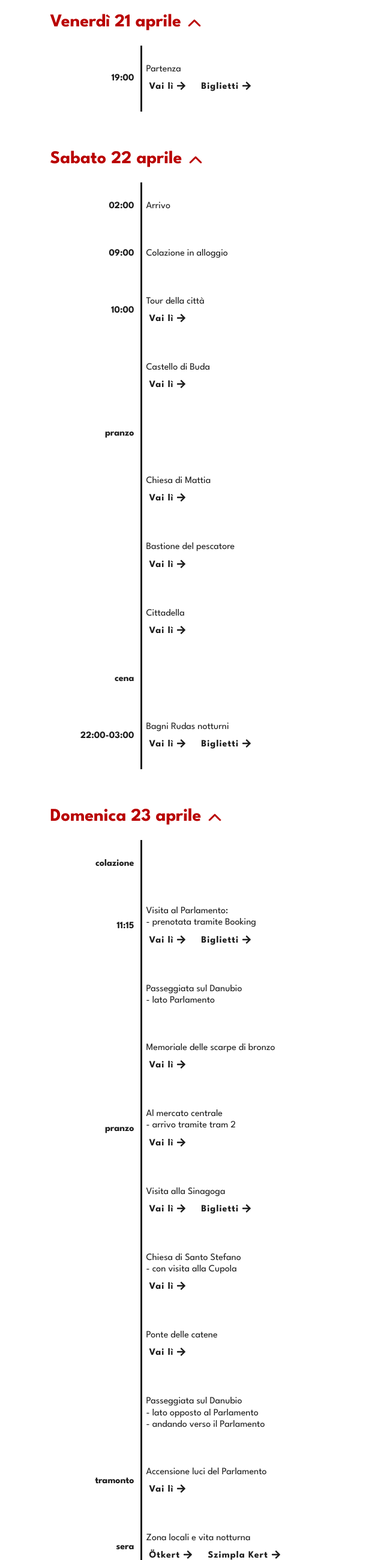
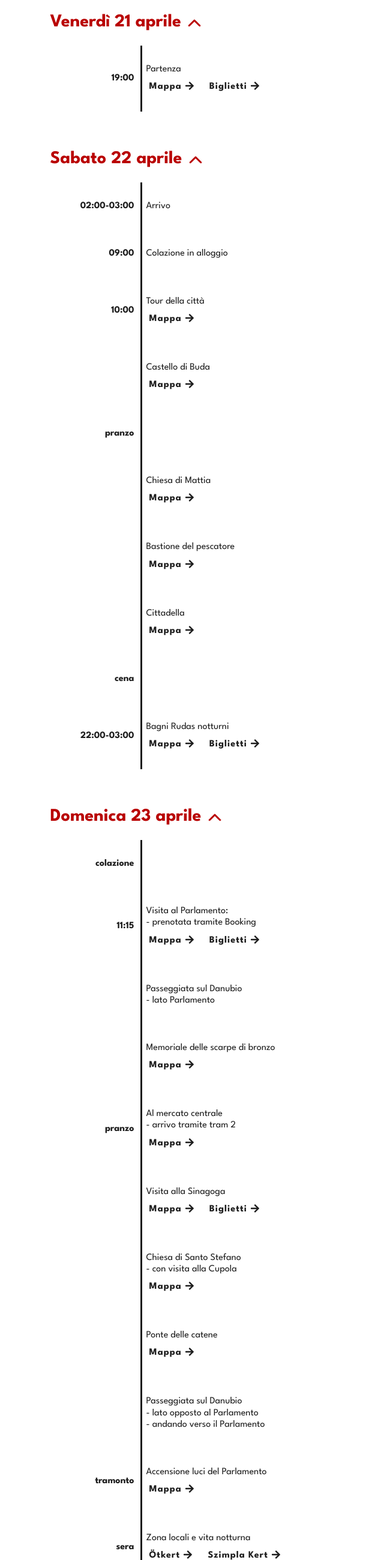
Before and after one commit to DanieleScocco/Budapest, a plain HTML site: page index.html in a window 1280 px wide. Shown: the part 200-2800 px from the top of the page at 60% size, without its empty margins (0-640 px from the left). Drawn offline with Linux system fonts and the light colour scheme; a web font is replaced by a local one.

Commit message:
Small changes

```diff
--- a/index.html
+++ b/index.html
@@ -108,7 +108,7 @@
 
 
 
-			<a href="https://goo.gl/maps/WXViAcaWd9eux7HE6" class="btn btn-link" target="_blank" >					<span class="tx">Vai lì</span>
+			<a href="https://goo.gl/maps/WXViAcaWd9eux7HE6" class="btn btn-link" target="_blank" >					<span class="tx">Mappa</span>
 
 		  <i class="sn_sprite _arrow_right ">
     <svg viewBox="0 0 80 80"><use xlink:href="./assets/images/icons.svg#arrow-right" /></svg>
@@ -151,7 +151,7 @@
 								<div class="dn_chapter_i_collapse_in py-20 px-5 px-lg-20">
 
 																														<div class="dn_chapter_i__content py-30">
-																									<div class="pre">02:00</div>
+																									<div class="pre">02:00-03:00</div>
 
 												<div class="ctn">
 																											<div>Arrivo
@@ -185,7 +185,7 @@
 
 
 
-			<a href="https://goo.gl/maps/FHcmK69f3m31b9Jr9" class="btn btn-link" target="_blank" >					<span class="tx">Vai lì</span>
+			<a href="https://goo.gl/maps/FHcmK69f3m31b9Jr9" class="btn btn-link" target="_blank" >					<span class="tx">Mappa</span>
 
 		  <i class="sn_sprite _arrow_right ">
     <svg viewBox="0 0 80 80"><use xlink:href="./assets/images/icons.svg#arrow-right" /></svg>
@@ -211,7 +211,7 @@
 
 
 
-			<a href="https://goo.gl/maps/RgEVKYudTq56XJjB7" class="btn btn-link" target="_blank" >					<span class="tx">Vai lì</span>
+			<a href="https://goo.gl/maps/RgEVKYudTq56XJjB7" class="btn btn-link" target="_blank" >					<span class="tx">Mappa</span>
 
 		  <i class="sn_sprite _arrow_right ">
     <svg viewBox="0 0 80 80"><use xlink:href="./assets/images/icons.svg#arrow-right" /></svg>
@@ -245,7 +245,7 @@
 
 
 
-			<a href="https://goo.gl/maps/ezuujzoYtJ12XAJX6" class="btn btn-link" target="_blank" >					<span class="tx">Vai lì</span>
+			<a href="https://goo.gl/maps/ezuujzoYtJ12XAJX6" class="btn btn-link" target="_blank" >					<span class="tx">Mappa</span>
 
 		  <i class="sn_sprite _arrow_right ">
     <svg viewBox="0 0 80 80"><use xlink:href="./assets/images/icons.svg#arrow-right" /></svg>
@@ -271,7 +271,7 @@
 
 
 
-			<a href="https://goo.gl/maps/x7eu3BodzycbB6Gp6" class="btn btn-link" target="_blank" >					<span class="tx">Vai lì</span>
+			<a href="https://goo.gl/maps/x7eu3BodzycbB6Gp6" class="btn btn-link" target="_blank" >					<span class="tx">Mappa</span>
 
 		  <i class="sn_sprite _arrow_right ">
     <svg viewBox="0 0 80 80"><use xlink:href="./assets/images/icons.svg#arrow-right" /></svg>
@@ -297,7 +297,7 @@
 
 
 
-			<a href="https://goo.gl/maps/wFrL1c7XCVPyss1K9" class="btn btn-link" target="_blank" >					<span class="tx">Vai lì</span>
+			<a href="https://goo.gl/maps/wFrL1c7XCVPyss1K9" class="btn btn-link" target="_blank" >					<span class="tx">Mappa</span>
 
 		  <i class="sn_sprite _arrow_right ">
     <svg viewBox="0 0 80 80"><use xlink:href="./assets/images/icons.svg#arrow-right" /></svg>
@@ -332,7 +332,7 @@
 
 
 
-			<a href="https://goo.gl/maps/H8Ugf5Q6zfkTh1KY9" class="btn btn-link" target="_blank" >					<span class="tx">Vai lì</span>
+			<a href="https://goo.gl/maps/H8Ugf5Q6zfkTh1KY9" class="btn btn-link" target="_blank" >					<span class="tx">Mappa</span>
 
 		  <i class="sn_sprite _arrow_right ">
     <svg viewBox="0 0 80 80"><use xlink:href="./assets/images/icons.svg#arrow-right" /></svg>
@@ -398,7 +398,7 @@
 
 
 
-			<a href="https://goo.gl/maps/8effjRbMHi4sWSvN9" class="btn btn-link" target="_blank" >					<span class="tx">Vai lì</span>
+			<a href="https://goo.gl/maps/8effjRbMHi4sWSvN9" class="btn btn-link" target="_blank" >					<span class="tx">Mappa</span>
 
 		  <i class="sn_sprite _arrow_right ">
     <svg viewBox="0 0 80 80"><use xlink:href="./assets/images/icons.svg#arrow-right" /></svg>
@@ -449,7 +449,7 @@
 
 
 
-			<a href="https://goo.gl/maps/fuDXKiybhTBm8oqz5" class="btn btn-link" target="_blank" >					<span class="tx">Vai lì</span>
+			<a href="https://goo.gl/maps/fuDXKiybhTBm8oqz5" class="btn btn-link" target="_blank" >					<span class="tx">Mappa</span>
 
 		  <i class="sn_sprite _arrow_right ">
     <svg viewBox="0 0 80 80"><use xlink:href="./assets/images/icons.svg#arrow-right" /></svg>
@@ -477,7 +477,7 @@
 
 
 
-			<a href="https://goo.gl/maps/xJ7BREzYDCmTS3j16" class="btn btn-link" target="_blank" >					<span class="tx">Vai lì</span>
+			<a href="https://goo.gl/maps/xJ7BREzYDCmTS3j16" class="btn btn-link" target="_blank" >					<span class="tx">Mappa</span>
 
 		  <i class="sn_sprite _arrow_right ">
     <svg viewBox="0 0 80 80"><use xlink:href="./assets/images/icons.svg#arrow-right" /></svg>
@@ -503,7 +503,7 @@
 
 
 
-			<a href="https://goo.gl/maps/FFvhzAWa7vr1nSWPA" class="btn btn-link" target="_blank" >					<span class="tx">Vai lì</span>
+			<a href="https://goo.gl/maps/FFvhzAWa7vr1nSWPA" class="btn btn-link" target="_blank" >					<span class="tx">Mappa</span>
 
 		  <i class="sn_sprite _arrow_right ">
     <svg viewBox="0 0 80 80"><use xlink:href="./assets/images/icons.svg#arrow-right" /></svg>
@@ -545,7 +545,7 @@
 
 
 
-			<a href="https://goo.gl/maps/NToaMbfp86nFSGTs8" class="btn btn-link" target="_blank" >					<span class="tx">Vai lì</span>
+			<a href="https://goo.gl/maps/NToaMbfp86nFSGTs8" class="btn btn-link" target="_blank" >					<span class="tx">Mappa</span>
 
 		  <i class="sn_sprite _arrow_right ">
     <svg viewBox="0 0 80 80"><use xlink:href="./assets/images/icons.svg#arrow-right" /></svg>
@@ -571,7 +571,7 @@
 
 
 
-			<a href="https://goo.gl/maps/uwTig4vWu3uBZuVa9" class="btn btn-link" target="_blank" >					<span class="tx">Vai lì</span>
+			<a href="https://goo.gl/maps/uwTig4vWu3uBZuVa9" class="btn btn-link" target="_blank" >					<span class="tx">Mappa</span>
 
 		  <i class="sn_sprite _arrow_right ">
     <svg viewBox="0 0 80 80"><use xlink:href="./assets/images/icons.svg#arrow-right" /></svg>
@@ -609,7 +609,7 @@
 
 
 
-			<a href="https://goo.gl/maps/wFeb4KnQxFtBqQ1x8" class="btn btn-link" target="_blank" >					<span class="tx">Vai lì</span>
+			<a href="https://goo.gl/maps/wFeb4KnQxFtBqQ1x8" class="btn btn-link" target="_blank" >					<span class="tx">Mappa</span>
 
 		  <i class="sn_sprite _arrow_right ">
     <svg viewBox="0 0 80 80"><use xlink:href="./assets/images/icons.svg#arrow-right" /></svg>
@@ -700,7 +700,7 @@
 
 
 
-			<a href="https://goo.gl/maps/o4gKPmoU9DB58qMd9" class="btn btn-link" target="_blank" >					<span class="tx">Vai lì</span>
+			<a href="https://goo.gl/maps/o4gKPmoU9DB58qMd9" class="btn btn-link" target="_blank" >					<span class="tx">Mappa</span>
 
 		  <i class="sn_sprite _arrow_right ">
     <svg viewBox="0 0 80 80"><use xlink:href="./assets/images/icons.svg#arrow-right" /></svg>
@@ -758,7 +758,7 @@
 
 
 
-			<a href="https://goo.gl/maps/GTLomUihseZWmfDi7" class="btn btn-link" target="_blank" >					<span class="tx">Vai lì</span>
+			<a href="https://goo.gl/maps/GTLomUihseZWmfDi7" class="btn btn-link" target="_blank" >					<span class="tx">Mappa</span>
 
 		  <i class="sn_sprite _arrow_right ">
     <svg viewBox="0 0 80 80"><use xlink:href="./assets/images/icons.svg#arrow-right" /></svg>
@@ -793,7 +793,7 @@
 
 
 
-			<a href="https://goo.gl/maps/AiuxM5cRM9fu4zPZA" class="btn btn-link" target="_blank" >					<span class="tx">Vai lì</span>
+			<a href="https://goo.gl/maps/AiuxM5cRM9fu4zPZA" class="btn btn-link" target="_blank" >					<span class="tx">Mappa</span>
 
 		  <i class="sn_sprite _arrow_right ">
     <svg viewBox="0 0 80 80"><use xlink:href="./assets/images/icons.svg#arrow-right" /></svg>
```
Also changed, not shown: assets/stylesheets/main.css, assets/stylesheets/main.full.css.
